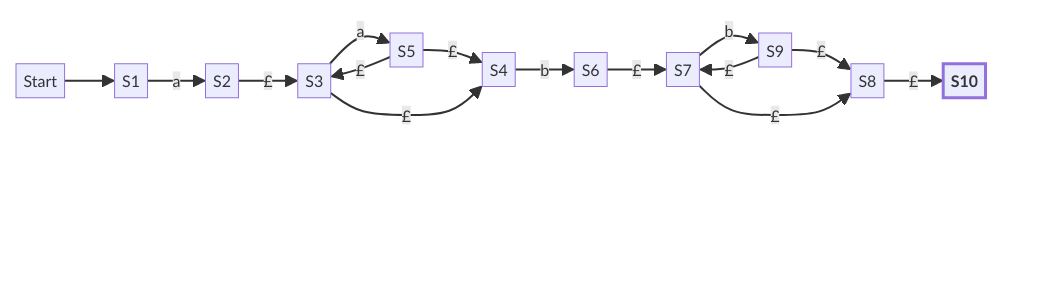
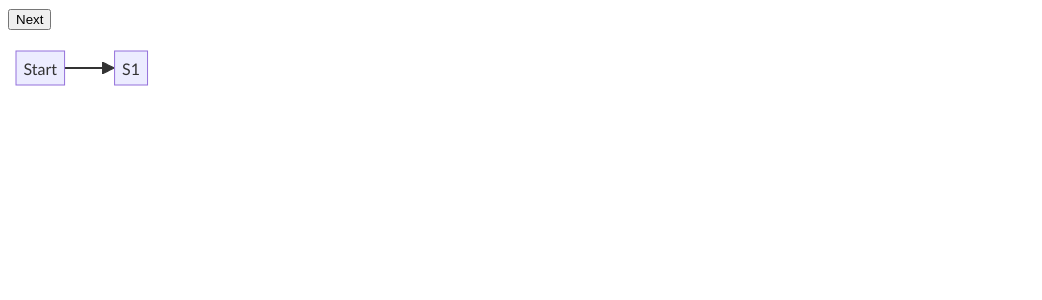
Before and after one commit to Danielius5/algorithm-animator, a Next.js app in the folder src/algorithm-animator/: page / in a window 1280 px wide. Shown: the top 300 px of the page, without its empty margins (0-1042 px from the left). Built offline with nearby package versions, Linux system fonts and the light colour scheme.

Commit message:
Try to improve animation (commented out)

```diff
--- a/src/algorithm-animator/components/DFABuildAnimator.tsx
+++ b/src/algorithm-animator/components/DFABuildAnimator.tsx
@@ -1,11 +1,13 @@
 import { DFABuilder } from "@/helpers/dfa_builder";
 import { State } from "@/models/dfa";
-import { useRef, useState } from "react";
+import { Dispatch, SetStateAction, useEffect, useRef, useState } from "react";
 import { GraphFromDFA } from "./GraphFromDFA";
 
 const EMPTY = "£"
 interface DFABuildAnimatorParams {
     regex: string;
+    states: State[];
+    setStates: Dispatch<SetStateAction<State[]>>
 }
 type Step = (dfaBuilder: DFABuilder, parent: string, a: (Steps | string), b: (Steps | string)) => string
 type Steps = [Step, Steps | string, Steps | string][];
@@ -118,23 +120,63 @@ function getSteps(regex:string, steps:  Steps, createFinal:boolean) {
         steps.push([addFinish, regex[len - 1], ""])
     }
 }
-export function ENFABuildAnimator({regex}:DFABuildAnimatorParams) {
+// function traverseSteps(step: Step, parent: string, a:Steps | string, b: Steps | string){
+//     let steps: Steps = []
+//     let lastA: Step | undefined = undefined;
+//     let lastB: Step | undefined = undefined;
+//     if (typeof a !== "string") {
+//         for (const [step, aSub, bSub] of a) {
+//             const res = traverseSteps(step, aSub, bSub);
+//             // safe to ignore as recursion must have final element as string
+//             //@ts-ignore
+//             lastA = res[res.length - 1][1]
+//             steps.push(...res.slice(0, -1))
+//         }
+//     } else {
+//         const st: Step = [addConcat, a, b];
+//         lastA = [addConcat, a, b];
+//     }
+//     if (typeof b !== "string") {
+//         for (const [step, aSub, bSub] of b) {
+//             const res = traverseSteps(step, aSub, bSub);
+//             // safe to ignore as recursion must have final element as string
+//             //@ts-ignore
+//             lastB = res[res.length - 1][2]
+//             steps.push(...res.slice(0, -1))
+//         }
+//     } else {
+//         lastB = b;
+//     }
+//     //@ts-ignore
+//     steps.push([step, lastA, lastB])
+//     return steps
+// }
+export function ENFABuildAnimator({regex, states, setStates}:DFABuildAnimatorParams) {
+    let s: Steps = []
+    getSteps(regex, s, true)
+    console.log(s)
+    const [steps, setSteps] = useState<Steps>(s)
     const [currentStep, setCurrentStep] = useState<number>(0)
-    const dfaBuilder = new DFABuilder()
+    useEffect(() => {
+        const dfaBuilder = new DFABuilder()
+        let parent = dfaBuilder.states[0].value
+        const stepsUntilCurrent = steps.slice(0, currentStep)
+        // const s: Steps = []
+        // for(const [step, aSub, bSub] of stepsUntilCurrent) {
+        //     s.push(...traverseSteps(step, aSub, bSub))
+        // }
+        for(const [func, char, char2] of stepsUntilCurrent) {
+            // console.log(char, parent)
+            const newParent = func(dfaBuilder, parent, char, char2)
+            parent = newParent
+        }
+        setStates(dfaBuilder.states)
+    }, [steps, currentStep])
 
-    let steps: Steps = [];
-    getSteps(regex, steps, true)
-    // console.log(steps)
-    let parent = dfaBuilder.states[0].value
-    for(const [func, char, char2] of steps) {
-        // console.log(char, parent)
-        const newParent = func(dfaBuilder, parent, char, char2)
-        parent = newParent
-    }
     return (
         <>
-            {/* <input type="button" onClick={() => setCurrentStep(Math.min(currentStep + 1, steps.length))}  value="Next" /> */}
-            <GraphFromDFA states={dfaBuilder.states} />
+            <input type="button" onClick={() => setCurrentStep(Math.min(currentStep + 1, steps.length))}  value="Next" />
+            <GraphFromDFA states={states} />
         </>
     )
 }
--- a/src/algorithm-animator/pages/DFAFromRegex.tsx
+++ b/src/algorithm-animator/pages/DFAFromRegex.tsx
@@ -1,5 +1,9 @@
 import { ENFABuildAnimator } from "@/components/DFABuildAnimator";
+import { State } from "@/models/dfa";
+import { useState } from "react";
+
 
 export function DFAFromRegex () {
-    return <ENFABuildAnimator regex="aa*bb*" />
+    const [statesNFA, setStatesNFA] = useState<State[]>([])
+    return <ENFABuildAnimator regex="a*" states={statesNFA} setStates={setStatesNFA}/>
 }
```
Also changed, not shown: 1 other file (tests, documents, lock files or other folders).
